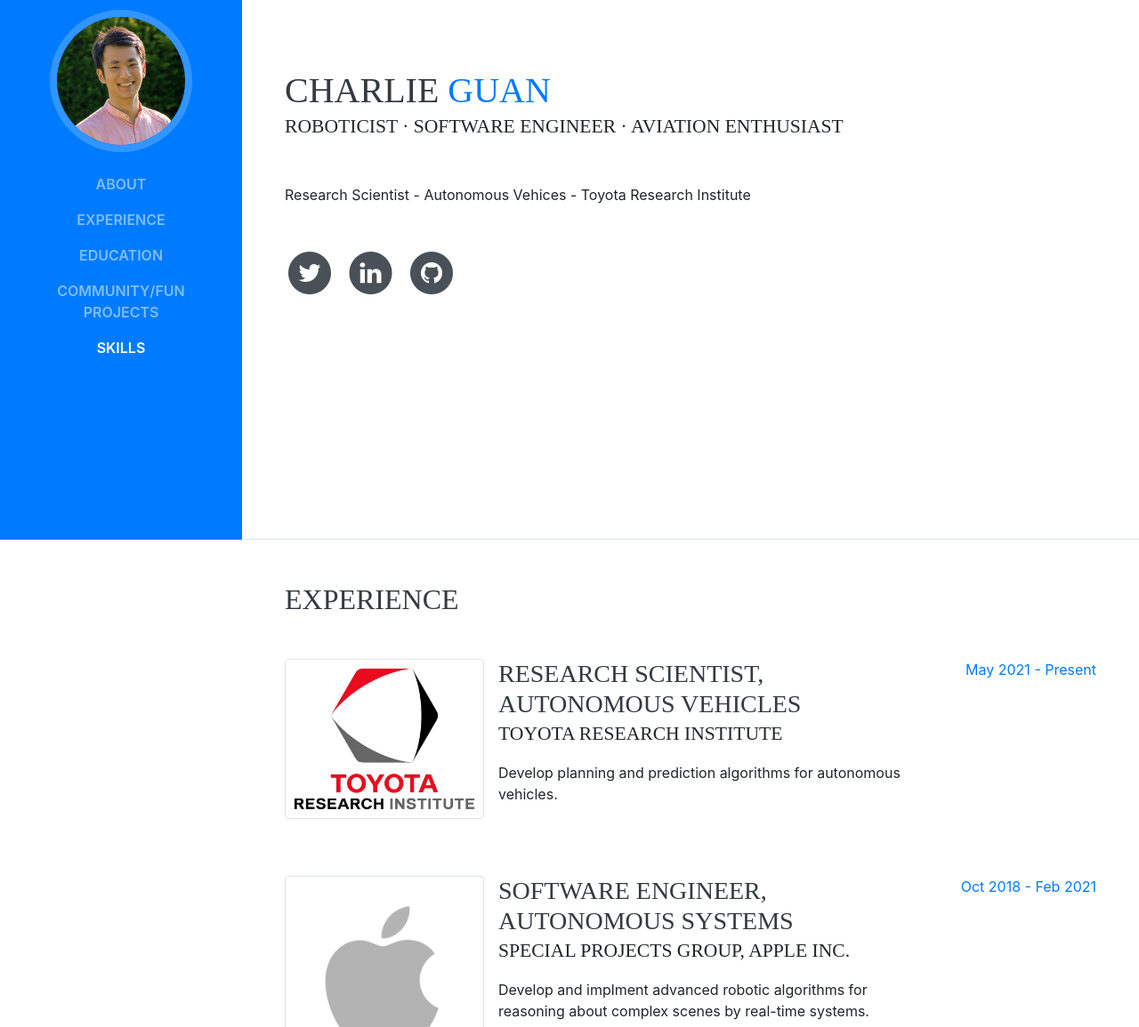
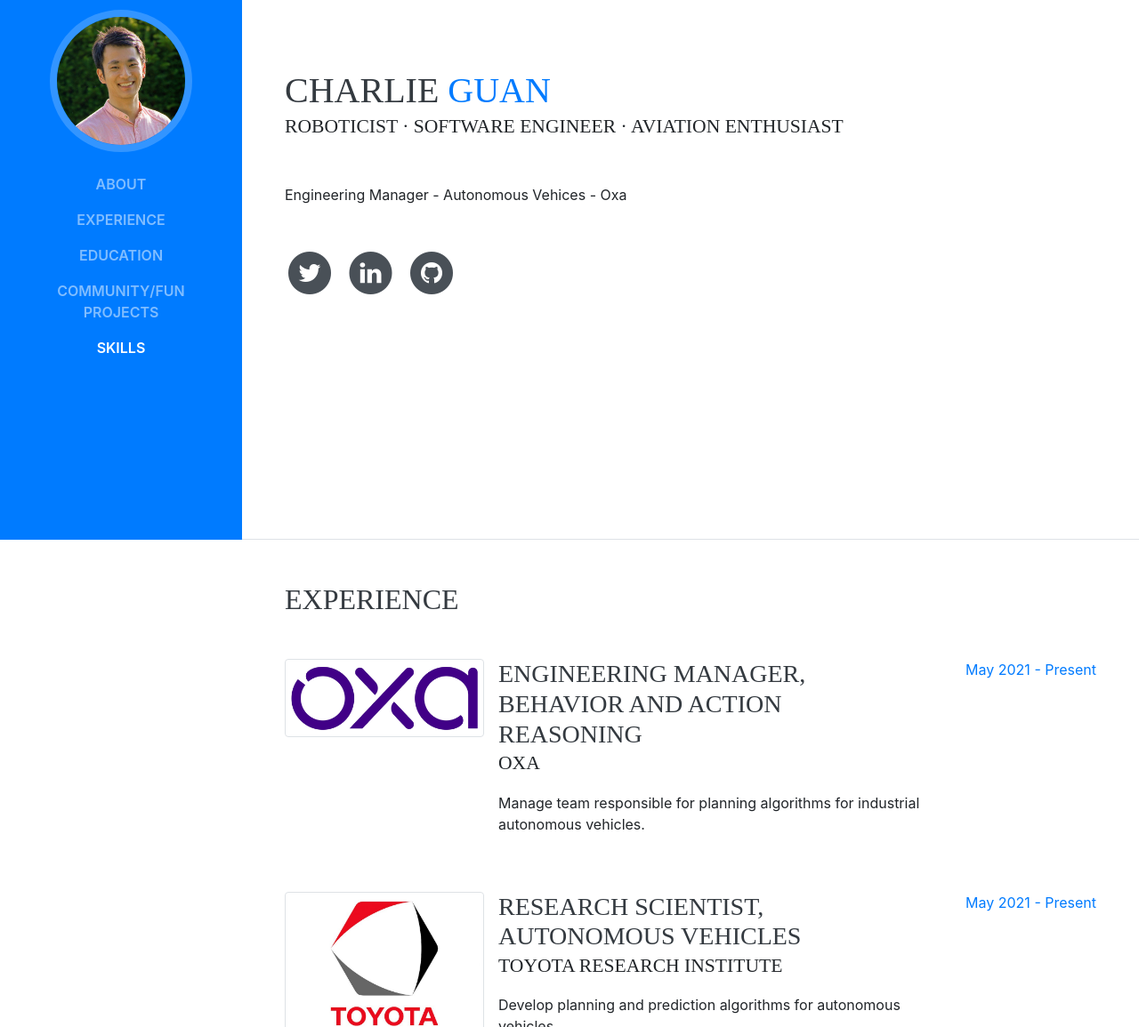
Before and after one commit to guanchar/guanchar.github.io, a website with bundled scripts: page index.html in a window 1280 px wide. Shown: the part 193-1348 px from the top of the page at 89% size. Built offline with nearby package versions, Linux system fonts and the light colour scheme; a web font is replaced by a local one.

Commit message:
Add oxa experience

```diff
--- a/index.html
+++ b/index.html
@@ -93,7 +93,7 @@
           </h1>
           <div class="subheading mb-5">Roboticist · Software Engineer · Aviation Enthusiast
           </div>
-          <p class="mb-5">Research Scientist - Autonomous Vehices - Toyota Research Institute</p>
+          <p class="mb-5">Engineering Manager - Autonomous Vehices - Oxa</p>
           <ul class="list-inline list-social-icons mb-0">
             <!-- <li class="list-inline-item">
               <a href="#">
@@ -136,6 +136,20 @@
       <section class="resume-section p-3 p-lg-5 d-flex flex-column" id="experience">
         <div class="my-auto">
           <h2 class="mb-5">Experience</h2>
+
+          <div class="resume-item d-flex flex-column flex-md-row mb-5">
+            <div class="resume-img">
+              <img class="img-thumbnail" src="img/oxa.png" alt="">
+            </div>
+            <div class="resume-content mr-auto">
+              <h3 class="mb-0">Engineering Manager, Behavior and Action Reasoning</h3>
+              <div class="subheading mb-3">Oxa</div>
+              <p>Manage team responsible for planning algorithms for industrial autonomous vehicles.</p>
+            </div>
+            <div class="resume-date text-md-right">
+              <span class="text-primary">May 2021 - Present</span>
+            </div>
+          </div>
 
           <div class="resume-item d-flex flex-column flex-md-row mb-5">
             <div class="resume-img">
```
